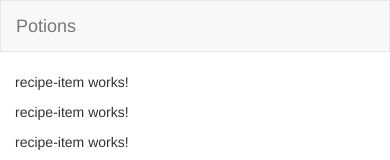
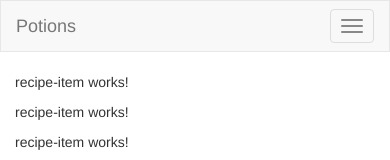
Before and after one commit to KarolCislowski/angular-first-steps, an Angular app: page / in a window 390 px wide. Shown: the top 160 px of the page. Built offline with nearby package versions, Linux system fonts and the light colour scheme.

Commit message:
header responsivnes

```diff
--- a/src/app/header/header.component.html
+++ b/src/app/header/header.component.html
@@ -1,10 +1,12 @@
 <nav class="navbar navbar-default">
   <div class="container-fluid">
     <div class="navbar-header">
-      <a href="#" class="navbar-brand">Potions</a>
+      <button type="button" class="navbar-toggle" (click)="collapsed = !collapsed">
+        <span class="icon-bar" *ngFor="let iconBar of [1, 2, 3]"></span>
+      </button>
+      <a routerLink="/" class="navbar-brand">Potions</a>
     </div>
-
-    <div class="collapse navbar-collapse">
+    <div class="navbar-collapse" [class.collapse]="collapsed" (window:resize)="collapsed = true">
       <ul class="nav navbar-nav">
         <li><a href="#">Recipes</a></li>
         <li><a href="#">Shopping List</a></li>
--- a/src/app/header/header.component.ts
+++ b/src/app/header/header.component.ts
@@ -10,6 +10,7 @@
   constructor() { }
 
   ngOnInit(): void {
+
   }
-
+    collapsed = true;
 }
```
